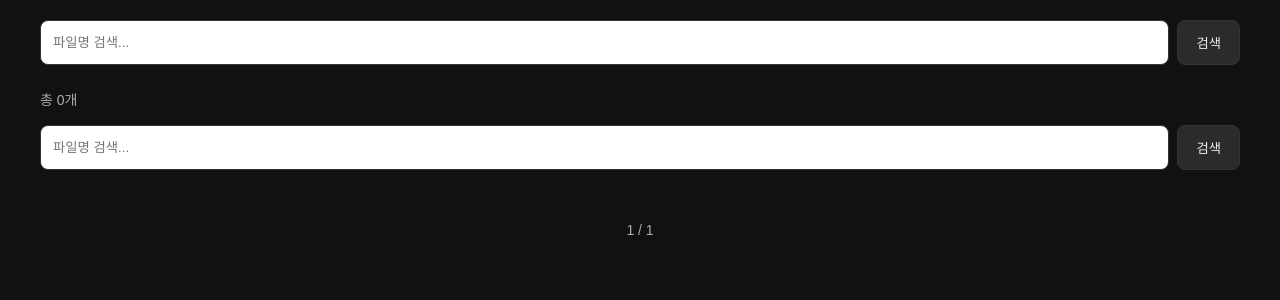
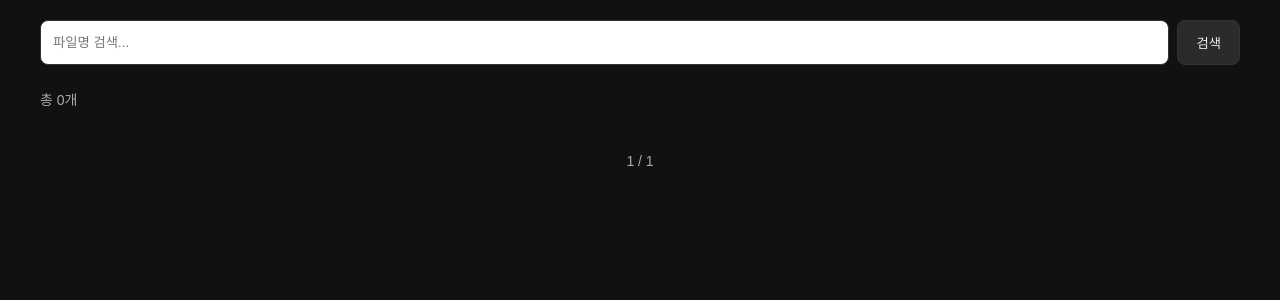
Before and after one commit to David-Chae/video-gallery, a FastAPI app: page / in a window 1280 px wide. Shown: the part 61-361 px from the top of the page. Run offline with FastAPI, Linux system fonts and the light colour scheme.

Commit message:
removing duplicate search bar
removing duplicate search bar

```diff
--- a/app/templates/index.html
+++ b/app/templates/index.html
@@ -38,11 +38,6 @@
 	{% endif %}
 
     <div class="result-count">총 {{ total_items }}개</div>
-
-	<form method="get" action="/" class="search-bar">
-	  <input type="text" name="q" value="{{ query }}" placeholder="파일명 검색..." />
-	  <button type="submit">검색</button>
-	</form>
 
 	{% if videos %}
 	  <div class="actions">
```
